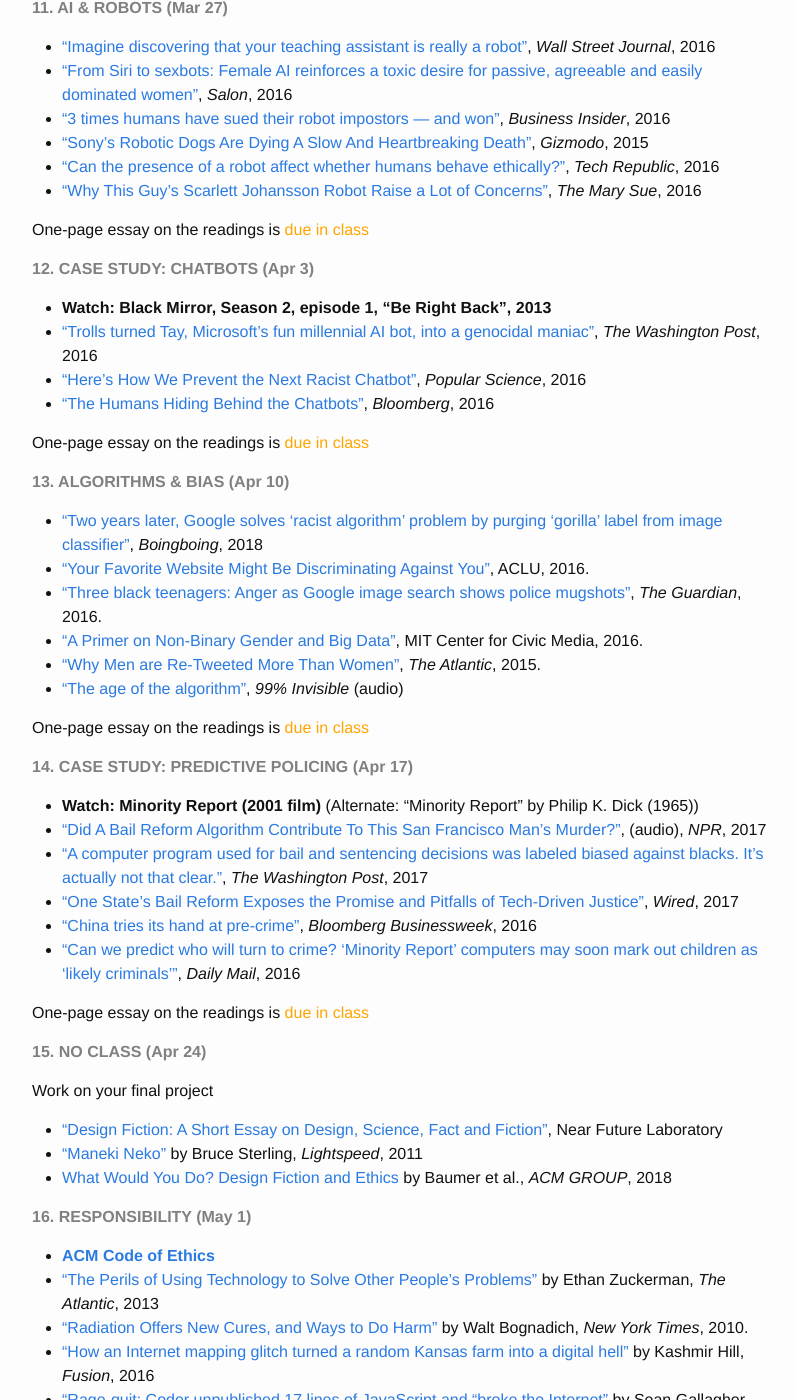
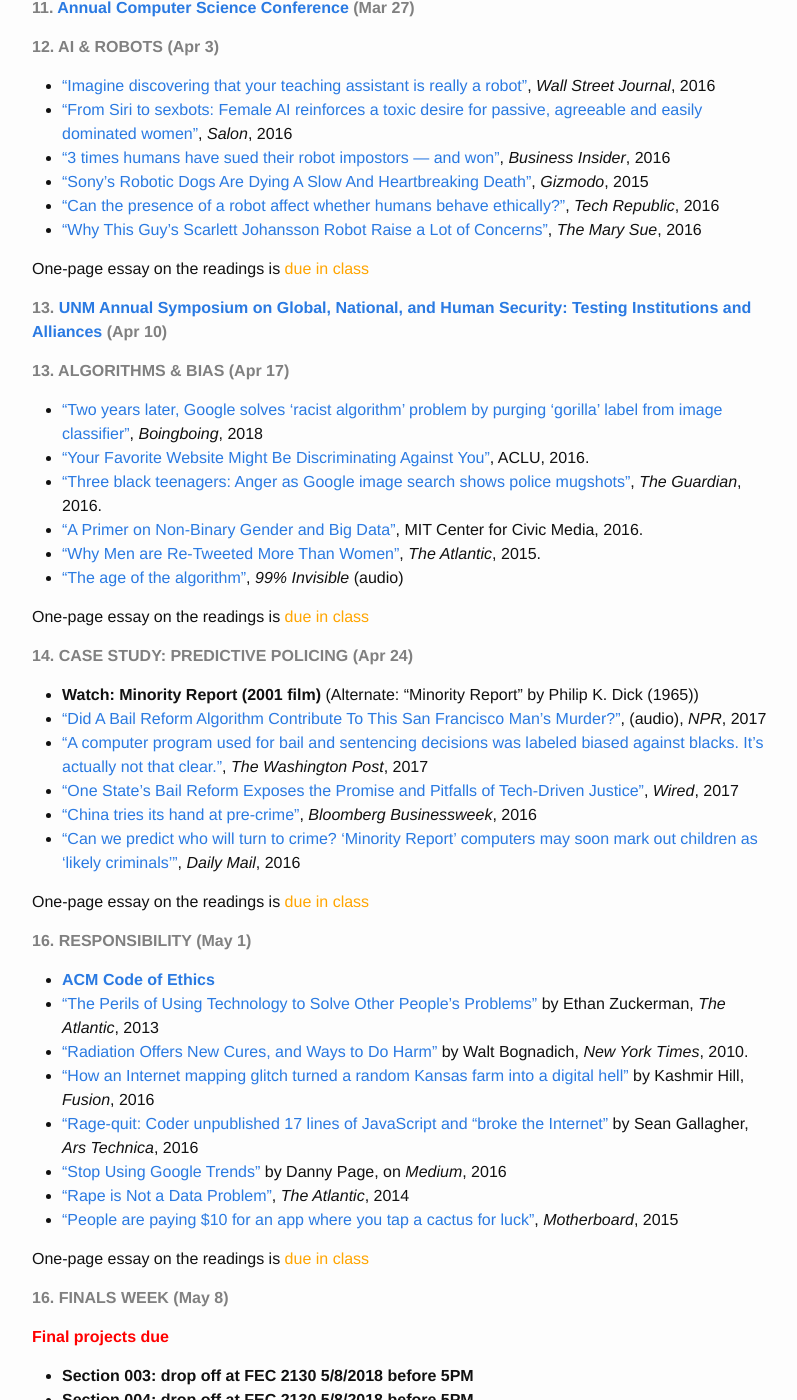
Before and after one commit to marinkala/marinkala.github.com, a Jekyll site: the page built from CS293Sp2019.md, in a window 1280 px wide and 1400 px high, scrolled down 2503 px. Shown: the whole window, without its empty margins (238-1035 px from the left). Built offline with Jekyll 4.4.1, drawn with Linux system fonts in a browser that asks for light colours; our own code applies the rules of GitHub Pages for plain Markdown files; some of the changed text lies outside the part shown.

Commit message:
changed the schedule

```diff
--- a/CS293Sp2019.md
+++ b/CS293Sp2019.md
@@ -115,7 +115,9 @@
 
 One-page essay on the readings is <span style="color:orange">due in class</span>
 
-**<span style="color:grey">11. AI & ROBOTS (Mar 27)   </span>**
+**<span style="color:grey">11. [Annual Computer Science Conference ](https://sc2019.cs.unm.edu/program.html)(Mar 27)   </span>**
+
+**<span style="color:grey">12. AI & ROBOTS (Apr 3)   </span>**
 
 * [“Imagine discovering that your teaching assistant is really a robot”](http://www.wsj.com/articles/if-your-teacher-sounds-like-a-robot-you-might-be-on-to-something-1462546621), *Wall Street Journal*, 2016
 * [“From Siri to sexbots: Female AI reinforces a toxic desire for passive, agreeable and easily
@@ -127,16 +129,10 @@
 
 One-page essay on the readings is <span style="color:orange">due in class</span>
 
-**<span style="color:grey">12. CASE STUDY: CHATBOTS (Apr 3)    </span>**
+**<span style="color:grey">13. [UNM Annual Symposium on Global, National, and Human Security: Testing Institutions and Alliances](assets/SymposiumUNM.docx) (Apr 10)    </span>**
 
-* **Watch: Black Mirror, Season 2,  episode 1, “Be Right Back”, 2013**
-* [“Trolls turned Tay, Microsoft’s fun millennial AI bot, into a genocidal maniac”](https://www.washingtonpost.com/news/the-intersect/wp/2016/03/24/the-internet-turned-tay-microsofts-fun-millennial-ai-bot-into-a-genocidal-maniac/), *The Washington Post*, 2016
-* [“Here’s How We Prevent the Next Racist Chatbot”](http://www.popsci.com/heres-how-we-prevent-next-racist-chatbot), *Popular Science*, 2016
-* [“The Humans Hiding Behind the Chatbots”](http://www.bloomberg.com/news/articles/2016-04-18/the-humans-hiding-behind-the-chatbots), *Bloomberg*, 2016
 
-One-page essay on the readings is <span style="color:orange">due in class</span>
-
-**<span style="color:grey">13. ALGORITHMS & BIAS (Apr 10)    </span>**
+**<span style="color:grey">13. ALGORITHMS & BIAS (Apr 17)    </span>**
 
 * [“Two years later, Google solves 'racist algorithm' problem by purging 'gorilla' label from image classifier”](https://boingboing.net/2018/01/11/gorilla-chimp-monkey-unpersone.html), *Boingboing*, 2018
 * [“Your Favorite Website Might Be Discriminating Against You”](https://www.aclu.org/blog/speak-freely/your-favorite-website-might-be-discriminating-against-you), ACLU, 2016.
@@ -147,7 +143,7 @@
 
 One-page essay on the readings is <span style="color:orange">due in class</span>
 
-**<span style="color:grey">14. CASE STUDY: PREDICTIVE POLICING  (Apr 17)   </span>**
+**<span style="color:grey">14. CASE STUDY: PREDICTIVE POLICING  (Apr 24)   </span>**
 
 * **Watch: Minority Report (2001 film)**
 (Alternate: “Minority Report” by Philip K. Dick (1965))
@@ -159,16 +155,6 @@
 as 'likely criminals'”](http://www.dailymail.co.uk/sciencetech/article-3721365/Can-predict-turn-crime-Minority-Report-computers-soon-mark-children-likely-criminals.html), *Daily Mail*, 2016
 
 One-page essay on the readings is <span style="color:orange">due in class</span>
-
-
-**<span style="color:grey">15. NO CLASS (Apr 24)    </span>**
-
-Work on your final project
-
-* [“Design Fiction: A Short Essay on Design, Science, Fact and Fiction”](http://blog.nearfuturelaboratory.com/2009/03/17/design-fiction-a-short-essay-on-design-science-fact-and-fiction/), Near Future Laboratory
-* [“Maneki Neko”](http://www.lightspeedmagazine.com/fiction/maneki-neko/) by Bruce Sterling, *Lightspeed*, 2011
-* [What Would You Do? Design Fiction and Ethics](/assets/p244-baumer.pdf) by Baumer et al., *ACM GROUP*, 2018
-
 
 
 **<span style="color:grey">16. RESPONSIBILITY (May 1)  </span>**
@@ -190,6 +176,7 @@
 
 <span style="color:red">**Final projects due**</span>
 
+
 * **Section 003: drop off at FEC 2130 5/8/2018  before 5PM**
 * **Section 004: drop off at FEC 2130 5/8/2018  before 5PM**
 
```
Also changed, not shown: other parts of CS293Sp2019.md (+6 -0 lines).
